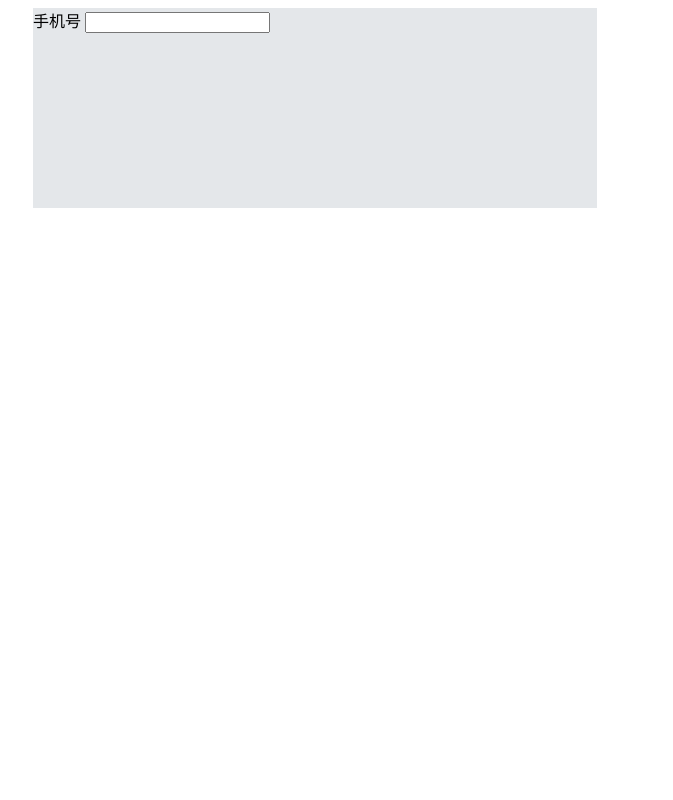
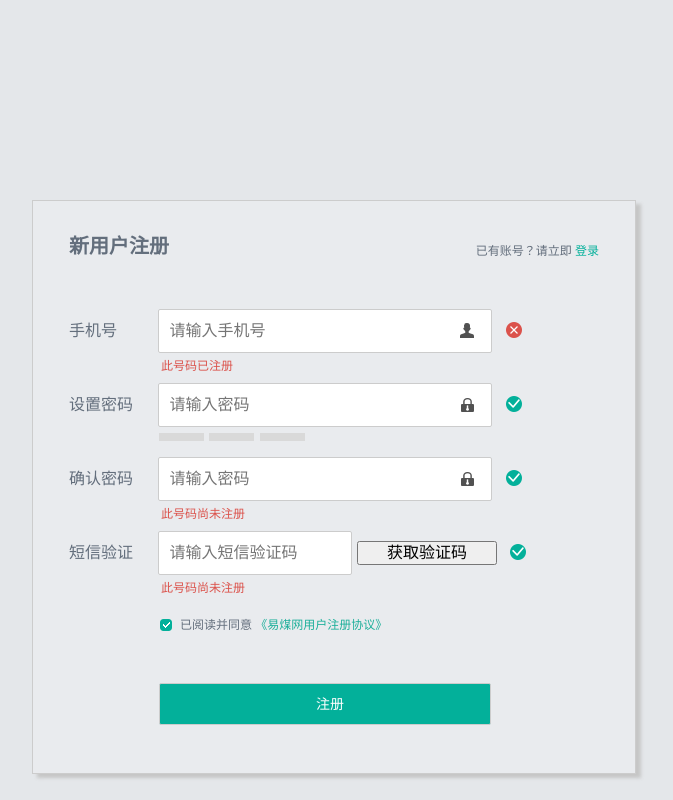
Before and after one commit to enozr/ucDemo, a website: page reg.html in a window 1280 px wide. Shown: the whole page, without its empty margins (325-998 px from the left). Drawn offline with nearby package versions, Linux system fonts and the light colour scheme.

```diff
--- a/bower.json
+++ b/bower.json
@@ -21,6 +21,7 @@
   ],
   "dependencies": {
     "jquery": "~2.1.4",
-    "normalize-css": "normalize.css#~3.0.3"
+    "normalize-css": "normalize.css#~3.0.3",
+    "bootstrap": "~3.3.6"
   }
 }
--- a/reg.html
+++ b/reg.html
@@ -4,18 +4,78 @@
 	<meta charset="UTF-8">
 	<title>注册</title>
 
+	<link rel="stylesheet" type="text/css" href="styles/member_log.css">
+	<link rel="stylesheet" type="text/css" href="bower_components/normalize-css/normalize.css">
+	<link rel="stylesheet" type="text/css" href="styles/uc_public.css">
+	<link rel="stylesheet" type="text/css" href="styles/reset.css">
 	<style>
-		#regMember {width: 564px; margin: 0 auto; background-color: #e4e7ea;height: 200px;}
-
+		/*#regMember {width: 564px; margin: 0 auto; background-color: #e4e7ea;height: 200px;} */
+		.pwdStrength{width: 45px; height: 8px; display: inline-block; margin-right: 1px;}
+		.uc-green{background-color: #1CAF9A;}
+		.uc-grey{background-color: #d9d9d9;}
+		.pwdStrengthWrapper{margin-left: 90px;}
+		a{color: #1CAF9A;}
 	</style>
 </head>
 <body>
 	<div id="regMember">
-		<form action="#" id="regForm">
+		<!-- <form action="#" id="regForm">
 			手机号
 			<input type="text" id="tel" name="tel" max="13">
-		</form>
+		</form> -->
 	</div>
+
+	<div id="member_wrap">
+		<div class="member_log">
+			<div class="Header">
+				<div class="Header_tit">新用户注册</div>
+				<div class="noAccount">已有账号？请立即 <a href="javascript:void(0)">登录</a></div>
+			</div>
+			<div class="Body">
+				<div class="member_Inputlist">
+					<label for="">手机号</label>
+					<input id="tel" name="tel" type="text" maxlength="12" placeholder="请输入手机号" class="uc_input w320 uc_account">
+					<i class="uc_errorIcon"></i>
+					<p class="errorInfo">此号码已注册</p>
+				</div>
+				<div class="member_Inputlist">
+					<label for="">设置密码</label>
+					<input id="pwd" name="pwd" type="password" placeholder="请输入密码" maxlength="12" class="uc_input w320 uc_password">
+					<i class="uc_successIcon"></i>
+					<div class="pwdStrengthWrapper">
+						<div id="pwdStrength1" class="pwdStrength uc-grey"></div>
+						<div id="pwdStrength2" class="pwdStrength uc-grey"></div>
+						<div id="pwdStrength3" class="pwdStrength uc-grey"></div>
+					</div>
+				</div>
+				<div class="member_Inputlist">
+					<label for="">确认密码</label>
+					<input id="pwd2" name="pwd2" type="password" placeholder="请输入密码" maxlength="12" class="uc_input w320 uc_password">
+					<i class="uc_successIcon"></i>
+					<p class="errorInfo">此号码尚未注册</p>
+				</div>
+				<div class="member_Inputlist">
+					<label for="">短信验证</label>
+					<input id="smsCode" name="smsCode" type="text" placeholder="请输入短信验证码" maxlength="12" class="uc_input w180 uc_password">
+					<input id="smsBtn" name="smsBtn" type="button" class="w140 h40" value="获取验证码">
+					<i class="uc_successIcon"></i>
+					<p class="errorInfo">此号码尚未注册</p>
+				</div>
+				<div class="uc_checkmarkerWrapper">
+					<label for="rememberName" class="rememberName" id="rememberBtn"><span class="uc_checkmarker_true"></span>已阅读并同意
+						<a href="javascript:void(0)">《易煤网用户注册协议》</a>
+					</label>
+					<!-- <input type="checkbox" id="rememberName" checked style="display:none;">
+					<a href="javascript:void(0)" class="forget">忘记密码？</a> -->
+				</div>
+			</div>
+			<div class="Footer">
+				<a href="javasrcipt:void(0)" id="regSubmit" class="uc_input login w320">注册</a>
+			</div>
+		</div>
+	</div>
+
+
 </body>
 <script src="bower_components/jquery/dist/jquery.min.js"></script>
 <script src="scripts/reg.js"></script>
--- a/styles/uc_public.css
+++ b/styles/uc_public.css
@@ -1,7 +1,18 @@
 /*public start*/
+.w140{
+	width: 140px;
+}
+.w180{
+	width: 180px;
+}
 .w320{
 	width: 320px;
 }
+
+.h40{
+	height: 40;
+}
+
 .uc_input{
 	height:40px;
 	border-radius: 2px;
```
